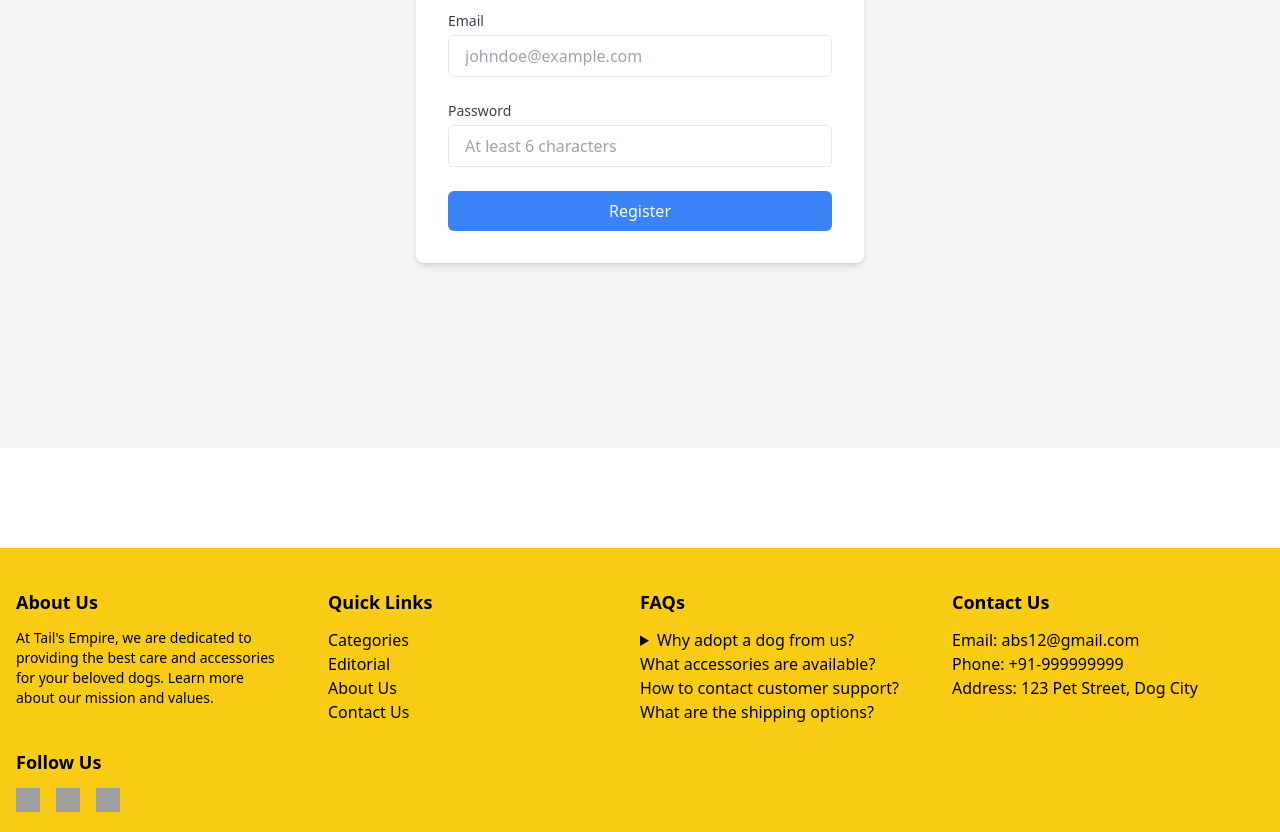
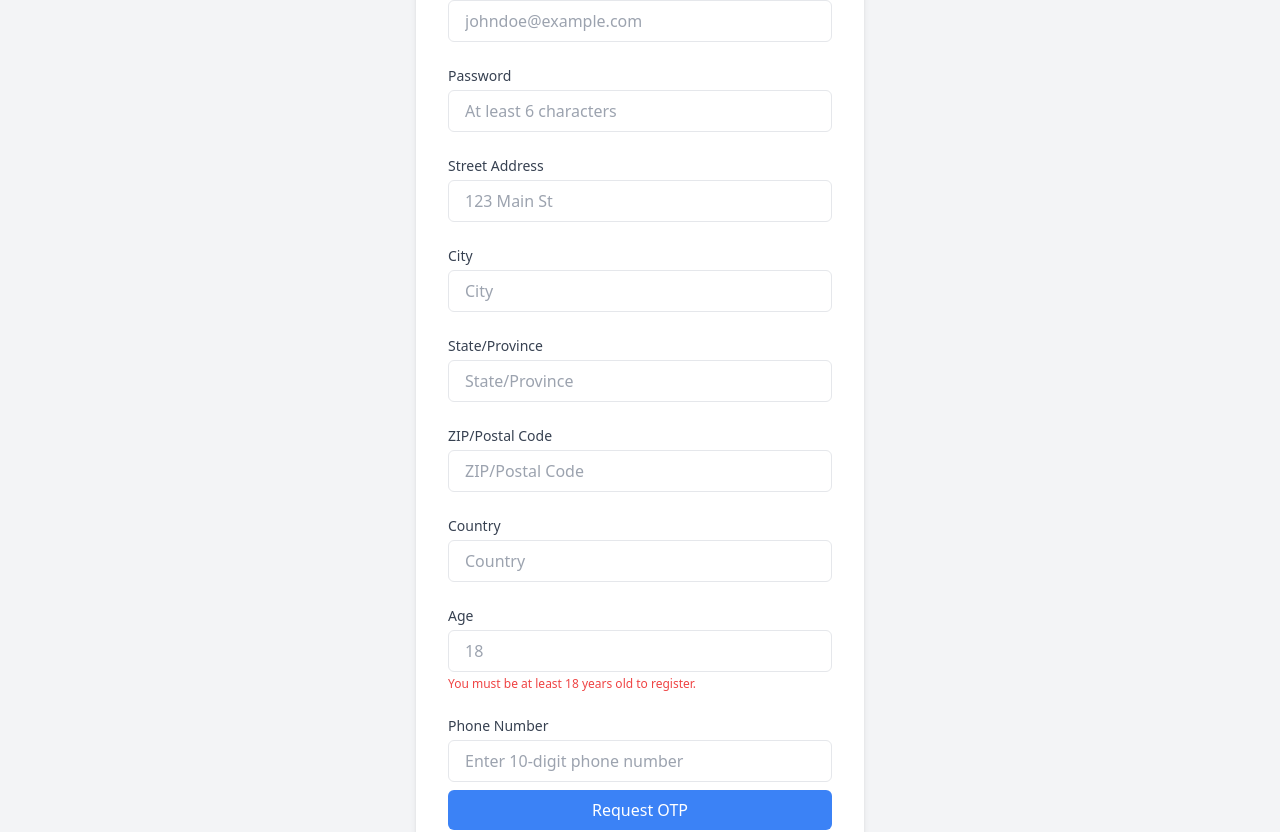
Before and after one commit to IshitaJain2001/tails-empire, a React (Create React App) app: page /register in a window 1280 px wide. Shown: the part 352-1184 px from the top of the page. Built offline with nearby package versions, Linux system fonts and the light colour scheme; grey boxes are pictures that could not be loaded.

Commit message:
arranged files in the order

```diff
--- a/package.json
+++ b/package.json
@@ -4,6 +4,7 @@
   "homepage": "https://github.com/IshitaJain2001/tails-empire",
   "private": true,
   "dependencies": {
+    "@react-oauth/google": "^0.12.1",
     "@tabler/icons-react": "^3.16.0",
     "@testing-library/jest-dom": "^5.17.0",
     "@testing-library/react": "^13.4.0",
@@ -12,6 +13,7 @@
     "dotenv": "^16.4.5",
     "express": "^4.21.0",
     "framer-motion": "^11.5.4",
+    "google-auth-library": "^9.14.1",
     "mongoose": "^8.6.3",
     "react": "^18.3.1",
     "react-dom": "^18.3.1",
--- a/src/App.js
+++ b/src/App.js
@@ -71,12 +71,14 @@ function App() {
           <Route path="/login" element={<Login  />} />
 
             <Route path="/Address" element={<AddressForm/>}></Route>
+            <Route path="/Payment" element={<PaymentForm/>} ></Route>
+            <Route path="/finalCkeckout" element={<OrderSummary/>}></Route>
           </Routes>
         </div>
 
    <Footer/>
 
-   <PaymentForm/>
+
    <OrderSummary/>
     </div>
 </Router>
--- a/src/components/Cartpage.jsx
+++ b/src/components/Cartpage.jsx
@@ -9,7 +9,7 @@ const CartPage = () => {
       name: 'Product 1',
       price: 29.99,
       quantity: 2,
-      // image: 'https://via.placeholder.com/100',
+      image: 'https://via.placeholder.com/100',
     },
     {
       id: 2,
--- a/src/components/Pay.jsx
+++ b/src/components/Pay.jsx
@@ -1,4 +1,4 @@
-// src/components/PaymentForm.js
+
 import { useState } from "react";
 import { useNavigate } from "react-router-dom";
 
@@ -15,7 +15,7 @@ const PaymentForm = () => {
   };
 
   return (
-    <div className="p-4">
+    <div className="p-4 mt-[120px] ml-[570px]">
       <h1 className="text-2xl font-bold">Select Payment Method</h1>
       <div className="my-4">
         <label className="flex items-center">
--- a/src/components/Register.jsx
+++ b/src/components/Register.jsx
@@ -1,64 +1,3 @@
-// import React, { useState } from "react";
-
-// const Register = ({ onRegister }) => {
-//   const [formData, setFormData] = useState({
-//     name: "",
-//     email: "",
-//     password: "",
-//   });
-
-//   const handleChange = (e) => {
-//     setFormData({ ...formData, [e.target.name]: e.target.value });
-//   };
-
-//   const handleSubmit = (e) => {
-//     e.preventDefault();
-//     // Save the registration details (you can implement API calls here)
-//     onRegister(formData);
-//   };
-
-//   return (
-//     <div>
-//       <h2>Register</h2>
-//       <form onSubmit={handleSubmit}>
-//         <input
-//           type="text"
-//           name="name"
-//           placeholder="Name"
-//           value={formData.name}
-//           onChange={handleChange}
-//           required
-//         />
-//         <input
-//           type="email"
-//           name="email"
-//           placeholder="Email"
-//           value={formData.email}
-//           onChange={handleChange}
-//           required
-//         />
-//         <input
-//           type="password"
-//           name="password"
-//           placeholder="Password"
-//           value={formData.password}
-//           onChange={handleChange}
-//           required
-//         />
-//         <button type="submit">Register</button>
-//       </form>
-//     </div>
-//   );
-// };
-
-// export default Register;
-
-
-
-
-
-
-
 
 
 
@@ -71,9 +10,20 @@ const Register = ({ onRegister }) => {
     name: "",
     email: "",
     password: "",
+    streetAddress: "",
+    city: "",
+    state: "",
+    zipCode: "",
+    country: "",
+    age: "",
+    phone: "",
+    otp: "",
   });
 
   const [showPasswordTooltip, setShowPasswordTooltip] = useState(false);
+  const [showOtpField, setShowOtpField] = useState(false);
+  const [otpSent, setOtpSent] = useState(false);
+  const [otpVerified, setOtpVerified] = useState(false);
 
   const handleChange = (e) => {
     setFormData({ ...formData, [e.target.name]: e.target.value });
@@ -87,15 +37,49 @@ const Register = ({ onRegister }) => {
     setShowPasswordTooltip(false);
   };
 
+  // Check if age is above 18
+  const isAgeValid = formData.age >= 18;
+
+  // Simulate sending OTP
+  const sendOtp = () => {
+    if (formData.phone.length === 10) {
+      setShowOtpField(true);
+      setOtpSent(true);
+    } else {
+      alert("Please enter a valid 10-digit phone number.");
+    }
+  };
+
+  // Simulate OTP verification
+  const verifyOtp = () => {
+    if (formData.otp === "123456") {
+      setOtpVerified(true);
+      alert("OTP verified successfully.");
+    } else {
+      alert("Incorrect OTP. Please try again.");
+    }
+  };
+
   const handleSubmit = (e) => {
     e.preventDefault();
-    // Perform registration logic here
+
+    if (!isAgeValid) {
+      alert("You must be at least 18 years old to register.");
+      return;
+    }
+
+    if (!otpVerified) {
+      alert("Please verify your phone number with OTP.");
+      return;
+    }
+
+    // Proceed with form submission
     onRegister(formData);
   };
 
   return (
-    <div className="flex justify-center items-center h-screen bg-gray-100">
-      <div className="bg-white p-8 rounded-lg shadow-md w-full max-w-md">
+    <div className="flex justify-center items-center h-full bg-gray-100  py-[150px] ">
+      <div className="bg-white p-8 rounded-lg shadow-md w-full max-w-md ">
         <h2 className="text-2xl font-semibold text-center mb-6">Create Your Account</h2>
         <form onSubmit={handleSubmit} className="space-y-6">
           <div className="flex flex-col">
@@ -151,9 +135,154 @@ const Register = ({ onRegister }) => {
             )}
           </div>
 
+          {/* Detailed Address Fields */}
+          <div className="flex flex-col">
+            <label htmlFor="streetAddress" className="text-sm font-medium text-gray-700 mb-1">
+              Street Address
+            </label>
+            <input
+              type="text"
+              name="streetAddress"
+              id="streetAddress"
+              placeholder="123 Main St"
+              value={formData.streetAddress}
+              onChange={handleChange}
+              required
+              className="px-4 py-2 border rounded-md focus:outline-none focus:ring-2 focus:ring-blue-400"
+            />
+          </div>
+
+          <div className="flex flex-col">
+            <label htmlFor="city" className="text-sm font-medium text-gray-700 mb-1">
+              City
+            </label>
+            <input
+              type="text"
+              name="city"
+              id="city"
+              placeholder="City"
+              value={formData.city}
+              onChange={handleChange}
+              required
+              className="px-4 py-2 border rounded-md focus:outline-none focus:ring-2 focus:ring-blue-400"
+            />
+          </div>
+
+          <div className="flex flex-col">
+            <label htmlFor="state" className="text-sm font-medium text-gray-700 mb-1">
+              State/Province
+            </label>
+            <input
+              type="text"
+              name="state"
+              id="state"
+              placeholder="State/Province"
+              value={formData.state}
+              onChange={handleChange}
+              required
+              className="px-4 py-2 border rounded-md focus:outline-none focus:ring-2 focus:ring-blue-400"
+            />
+          </div>
+
+          <div className="flex flex-col">
+            <label htmlFor="zipCode" className="text-sm font-medium text-gray-700 mb-1">
+              ZIP/Postal Code
+            </label>
+            <input
+              type="text"
+              name="zipCode"
+              id="zipCode"
+              placeholder="ZIP/Postal Code"
+              value={formData.zipCode}
+              onChange={handleChange}
+              required
+              className="px-4 py-2 border rounded-md focus:outline-none focus:ring-2 focus:ring-blue-400"
+            />
+          </div>
+
+          <div className="flex flex-col">
+            <label htmlFor="country" className="text-sm font-medium text-gray-700 mb-1">
+              Country
+            </label>
+            <input
+              type="text"
+              name="country"
+              id="country"
+              placeholder="Country"
+              value={formData.country}
+              onChange={handleChange}
+              required
+              className="px-4 py-2 border rounded-md focus:outline-none focus:ring-2 focus:ring-blue-400"
+            />
+          </div>
+
+          <div className="flex flex-col">
+            <label htmlFor="age" className="text-sm font-medium text-gray-700 mb-1">
+              Age
+            </label>
+            <input
+              type="number"
+              name="age"
+              id="age"
+              placeholder="18"
+              value={formData.age}
+              onChange={handleChange}
+              required
+              className="px-4 py-2 border rounded-md focus:outline-none focus:ring-2 focus:ring-blue-400"
+            />
+            {!isAgeValid && (
+              <div className="text-xs text-red-500 mt-1">You must be at least 18 years old to register.</div>
+            )}
+          </div>
+
+          <div className="flex flex-col">
+            <label htmlFor="phone" className="text-sm font-medium text-gray-700 mb-1">
+              Phone Number
+            </label>
+            <input
+              type="tel"
+              name="phone"
+              id="phone"
+              placeholder="Enter 10-digit phone number"
+              value={formData.phone}
+              onChange={handleChange}
+              required
+              className="px-4 py-2 border rounded-md focus:outline-none focus:ring-2 focus:ring-blue-400"
+            />
+            <button
+              type="button"
+              onClick={sendOtp}
+              className="mt-2 px-4 py-2 bg-blue-500 text-white rounded-md hover:bg-blue-600 transition-colors"
+            >
+           Request OTP
+            </button>
+            {otpSent && (
+              <div className="flex flex-col mt-4">
+                <label htmlFor="otp" className="text-sm font-medium text-gray-700 mb-1">
+                  Enter OTP
+                </label>
+                <input
+                  type="text"
+                  name="otp"
+                  id="otp"
+                  placeholder="123456"
+                  value={formData.otp}
+                  onChange={handleChange}
+                  className="px-4 py-2 border rounded-md focus:outline-none focus:ring-2 focus:ring-blue-400"
+                />
+                <button
+                  type="button"
+                  onClick={verifyOtp}
+                  className="mt-2 px-4 py-2 bg-green-500 text-white rounded-md hover:bg-green-600 transition-colors"
+                >             Verify OTP
+                </button>
+              </div>
+            )}
+          </div>
+
           <button
             type="submit"
-            className="w-full bg-blue-500 text-white py-2 rounded-md hover:bg-blue-600 transition-colors"
+            className="w-full px-4 py-2 bg-blue-500 text-white rounded-md hover:bg-blue-600 transition-colors"
           >
             Register
           </button>
--- a/src/components/Summary.jsx
+++ b/src/components/Summary.jsx
@@ -1,4 +1,4 @@
-// src/components/OrderSummary.js
+
 import { useNavigate } from "react-router-dom";
 
 const OrderSummary = () => {
--- a/src/components/Turtlefood.jsx
+++ b/src/components/Turtlefood.jsx
@@ -27,7 +27,7 @@ export default function Turtlefood() {
         //   image: `${catgroom}`,
           description: 'Bulldogs are known for their muscular build and wrinkled face. They are calm, courageous, and have a friendly demeanor, making them great companions.'
         },
-        // Add more breeds as needed
+
       ];
       return (
     <section className="dog-breeds-section py-10 mt-[100px]">
```
Also changed, not shown: src/components/Address.jsx (+5 -2 lines), src/components/Profile.jsx (+0 -33 lines), src/components/Shopwithus.jsx (+0 -29 lines), 1 other file (tests, documents, lock files or other folders).
